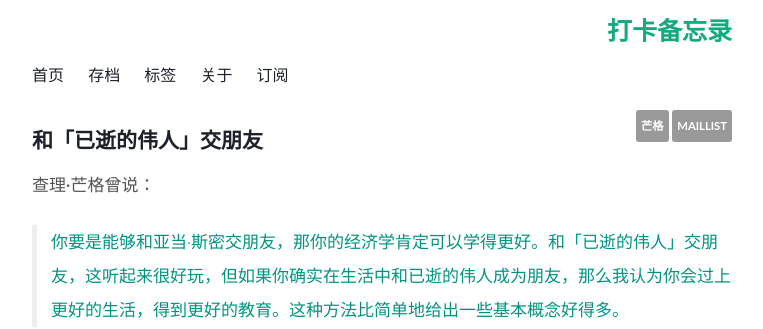
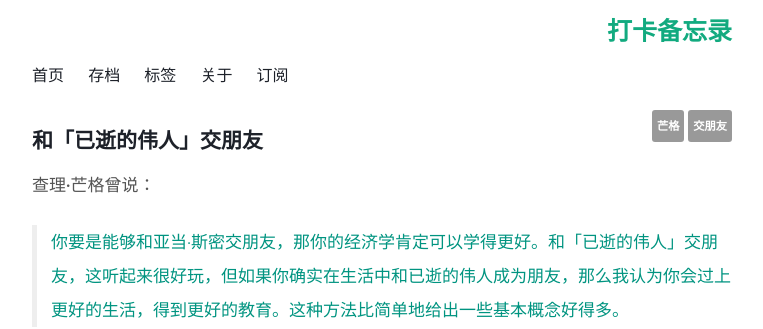
Before and after one commit to Turbo-Snail/ReadingCard, a Jekyll site: the page built from _posts/2017-06-21-MakeFriends.md, in a window 1280 px wide. Shown: the top 329 px of the page, without its empty margins (258-1021 px from the left). Built offline with Jekyll 4.4.1, drawn with Linux system fonts in a browser that asks for light colours; comment, search, counter and statistics services are not loaded.

Commit message:
Update 2017-06-21-MakeFriends.md

```diff
--- a/_posts/2017-06-21-MakeFriends.md
+++ b/_posts/2017-06-21-MakeFriends.md
@@ -2,7 +2,7 @@
 layout: post
 title: 和「已逝的伟人」交朋友
 tags:
-- maillist
+- 交朋友
 - 芒格
 status: publish
 type: post
```
